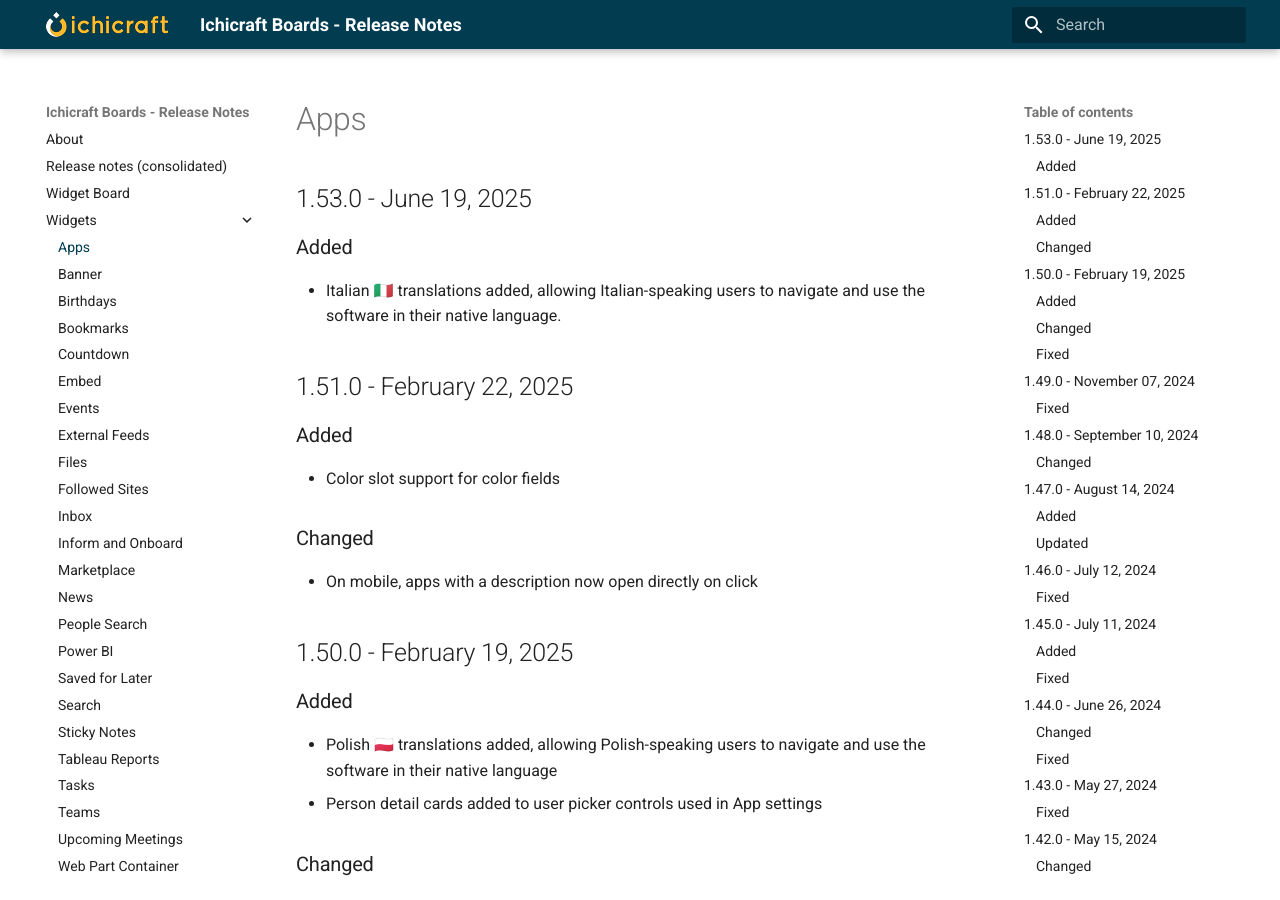
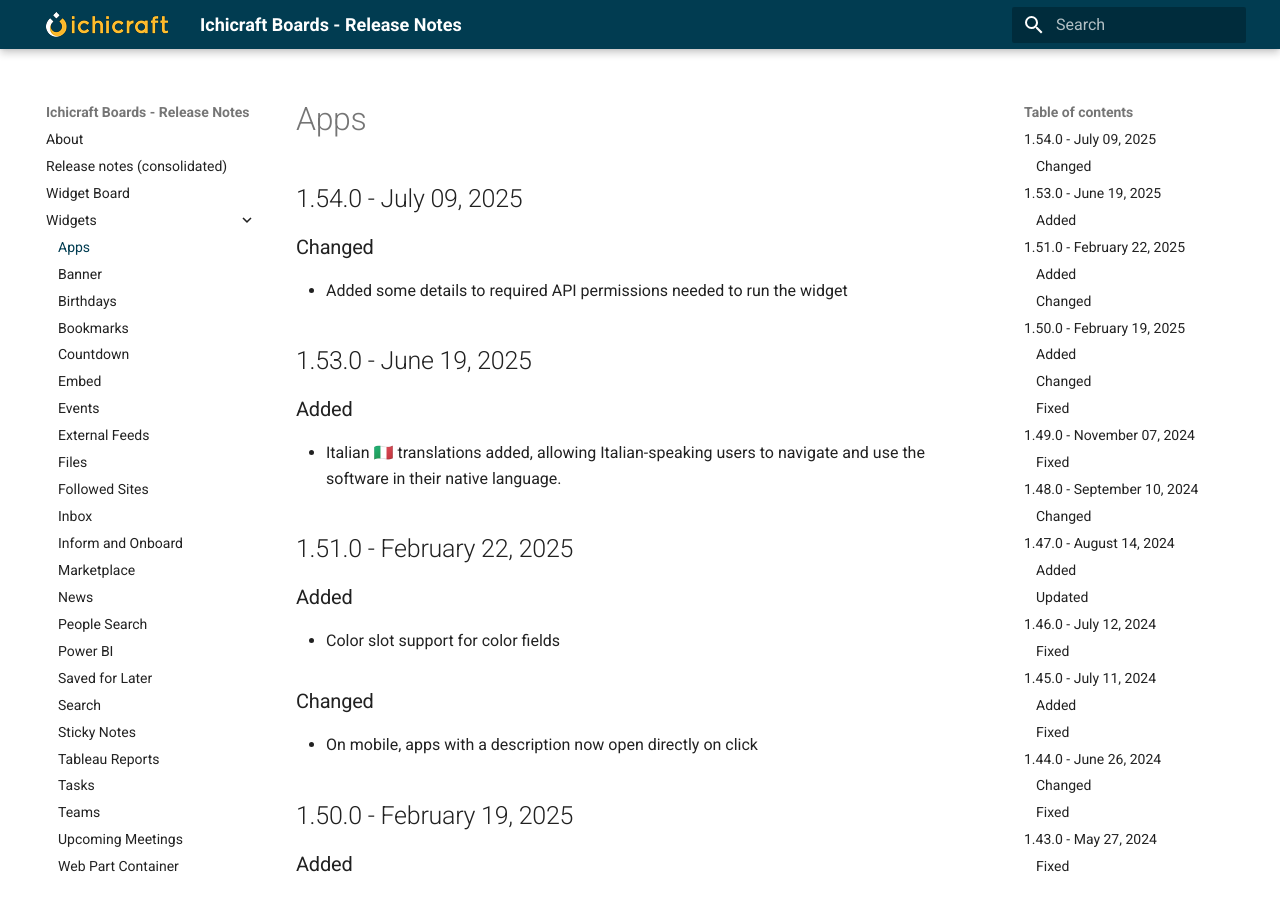
Before and after one commit to ichicraft/widgets-docs, an MkDocs documentation site: the page built from docs/Widgets/Apps.md, in a window 1280 px wide and 900 px high. Built offline with MkDocs 1.6.1 and Material for MkDocs 9.7.7, drawn with Linux system fonts in a browser that asks for light colours.

```diff
--- a/docs/Widgets/Apps.md
+++ b/docs/Widgets/Apps.md
@@ -1,3 +1,8 @@
+## 1.54.0 - July 09, 2025
+
+### Changed
+- Added some details to required API permissions needed to run the widget
+
 ## 1.53.0 - June 19, 2025
 
 ### Added
```
Also changed, not shown: docs/Release-notes-(consolidated).md (+5 -0 lines).
